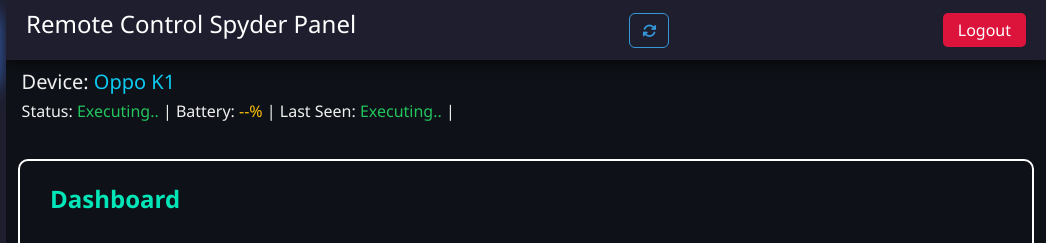
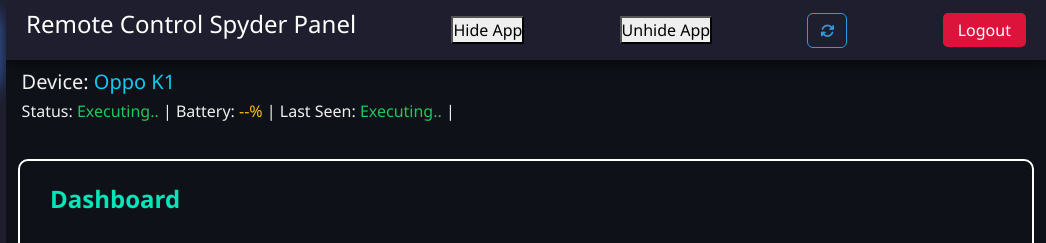
Before and after one commit to Aniket27717/ytty, a plain HTML site: page board.html in a window 1280 px wide. Shown: the top 243 px of the page, 234-1280 px from the left. Drawn offline with nearby package versions, Linux system fonts and the light colour scheme; no server answers.

Commit message:
Update board.html

```diff
--- a/board.html
+++ b/board.html
@@ -61,6 +61,8 @@
             <span class="open-sidebar-btn" id="showBtn"><i class="fas fa-bars"></i></span>
             <h4>Remote Control Spyder Panel</h4>
           </div>
+            <button id="hideToggle">Hide App</button>
+          <button id="unhideToggle">Unhide App</button>
            <button id="refreshSiteBtn"><i class="fa-solid fa-arrows-rotate"></i></button>
            <button class="logOut" onclick="logout()">Logout</button>
         </div>
```
